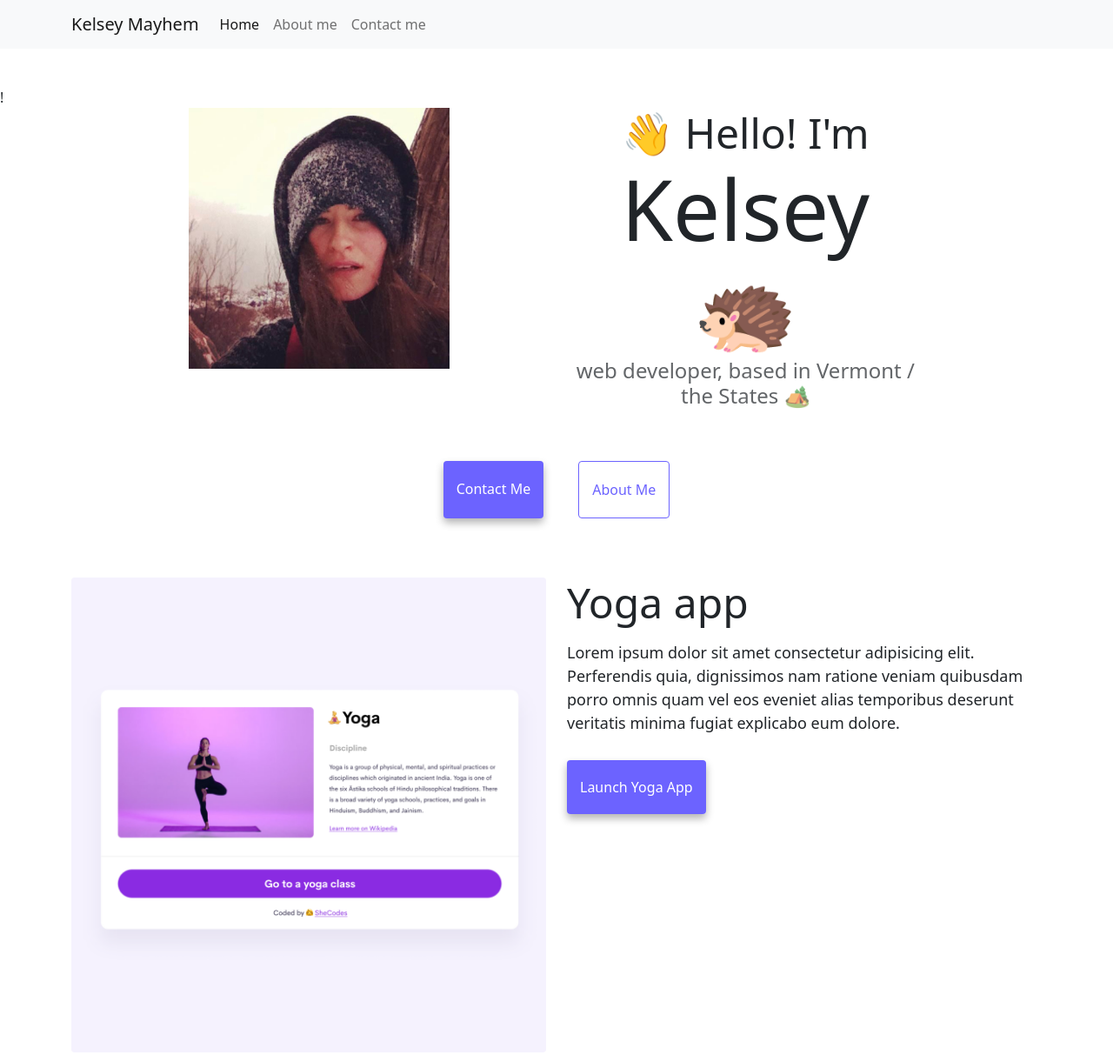
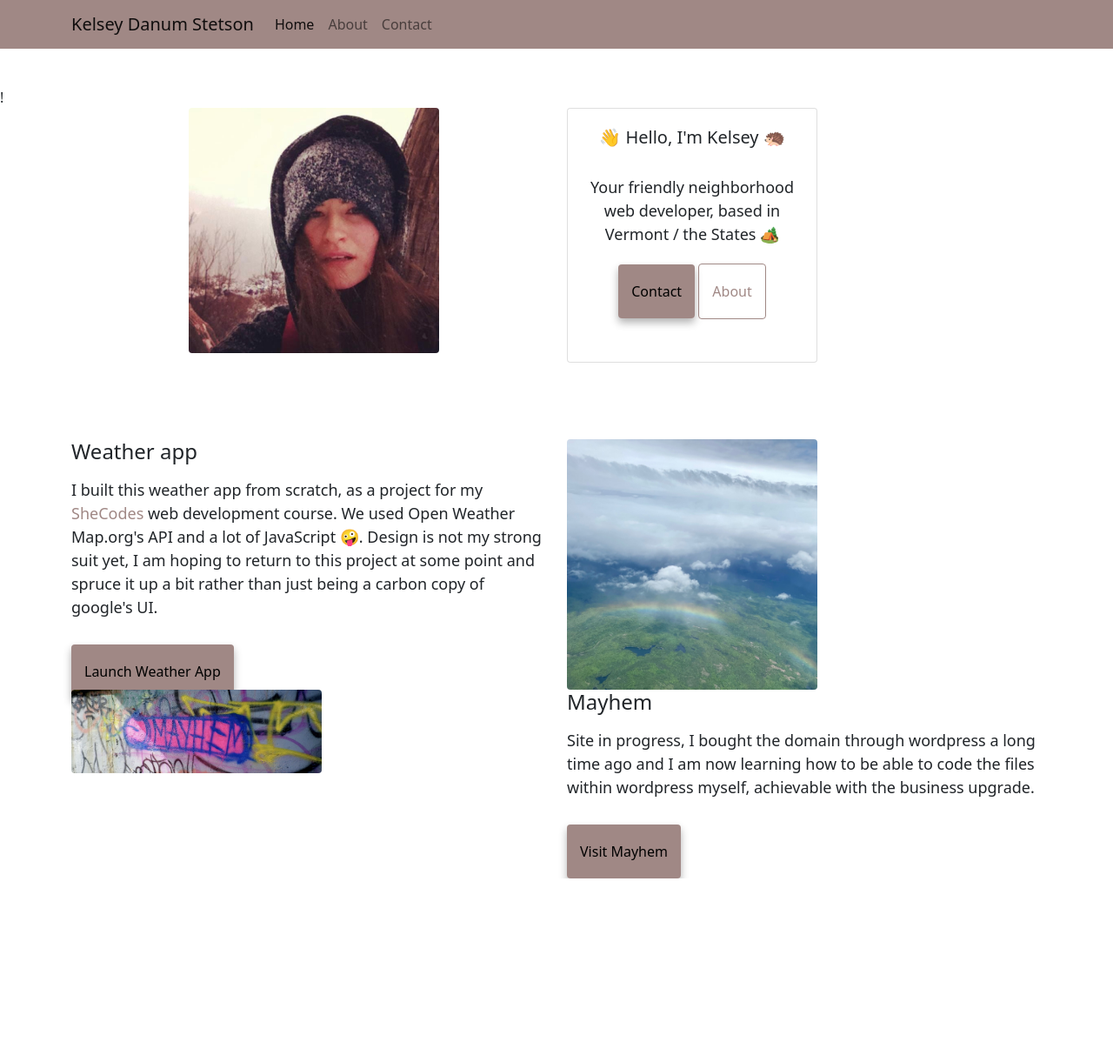
Before and after one commit to kelseymayhem/SheCodes-Portfolio, a website: page index.html in a window 1280 px wide. Shown: the top 1213 px of the page at 87% size. After the commit the page ends 1010 px from the top, so only its background shows below. Drawn offline with nearby package versions, Linux system fonts and the light colour scheme.

Commit message:
home page adjustments

```diff
--- a/index.html
+++ b/index.html
@@ -17,7 +17,7 @@
 <body>
     <nav class="navbar navbar-expand-lg navbar-light bg-light fixed-top">
         <div class="container">
-            <a class="navbar-brand" href="index.html">Kelsey Mayhem</a>
+            <a class="navbar-brand" href="index.html">Kelsey Danum Stetson</a>
             <button class="navbar-toggler" type="button" data-bs-toggle="collapse" data-bs-target="#navbarNav"
                 aria-controls="navbarNav" aria-expanded="false" aria-label="Toggle navigation">
                 <span class="navbar-toggler-icon"></span>
@@ -28,10 +28,10 @@
                         <a class="nav-link active" aria-current="page" href="index.html">Home</a>
                     </li>
                     <li class="nav-item">
-                        <a class="nav-link" href="about.html">About me</a>
+                        <a class="nav-link" href="about.html">About</a>
                     </li>
                     <li class="nav-item">
-                        <a class="nav-link" href="about.html#contact">Contact me</a>
+                        <a class="nav-link" href="about.html#contact">Contact</a>
                     </li>
                 </ul>
             </div>
@@ -39,69 +39,55 @@
     </nav>
     <div class="row justify-content-center">
         <div class="col-4">
-        <img src="images/profile.jpg" alt="profile picture, hiking buck mountain, snowy background" width="300" height="300">
+        <img src="images/profile.jpg" class="img-fluid rounded" alt="profile picture, hiking buck mountain, snowy background" width="288" height="288">
         </div>
         <div class="col-4">
-        <h2 class="text-center">👋  Hello! I'm</h2>
-    <h1 class="text-center">Kelsey 🦔</h1>
-    <h3 class="text-center">web developer, based in Vermont / the States 🏕</h3>
+            <div class="card text-center" style="width: 18rem;">
+                <div class="card-body">
+                    <h5 class="card-title">👋  Hello, I'm Kelsey 🦔</h5>
+                    <br>
+                    <p class="card-text">Your friendly neighborhood web developer, based in Vermont / the States 🏕</p>
+                    <br>
+                    <a href="about.html#contact" class="primary-link">Contact</a>
+                    <a href="about.html" class="secondary-link">About</a>
+                    <br>
+                    <br>
+                    <br>
+                </div>
+            </div>
         </div>
     </div>
 
 
     <div class="navigation-links mb-5">
-        <a href="about.html#contact" class="primary-link">Contact me</a>
-        <a href="about.html" class="secondary-link">About me</a>
+
     </div>
     <div class="container">
-        <div class="row">
-            <div class="col-6">
-                <img src="images/yoga.png" class="img-fluid rounded" />
-            </div>
-            <div class="col-6">
-                <h2 class="mb-3">Yoga app</h2>
-                <p>
-                    Lorem ipsum dolor sit amet consectetur adipisicing elit. Perferendis
-                    quia, dignissimos nam ratione veniam quibusdam porro omnis quam vel
-                    eos eveniet alias temporibus deserunt veritatis minima fugiat
-                    explicabo eum dolore.
-                </p>
-                <div class="mt-5">
-                    <a href="#" class="primary-link">Launch Yoga App</a>
-                </div>
-            </div>
-        </div>
-        <div class="row mt-5">
+       <div class="row mt-5">
             <div class="col-6">
                 <h2 class="mb-3">Weather app</h2>
                 <p>
-                    Lorem ipsum dolor sit amet consectetur adipisicing elit. Perferendis
-                    quia, dignissimos nam ratione veniam quibusdam porro omnis quam vel
-                    eos eveniet alias temporibus deserunt veritatis minima fugiat
-                    explicabo eum dolore.
+                  I built this weather app from scratch, as a project for my <a href="https://www.shecodes.io">SheCodes</a> web development course. We used Open Weather Map.org's API and a lot of JavaScript 🤪. Design is not my strong suit yet, I am hoping to return to this project at some point and spruce it up a bit rather than just being a carbon copy of google's UI.
                 </p>
                 <div class="mt-5">
-                    <a href="#" class="primary-link">Launch Weather App</a>
+                    <a href="https://pedantic-mcclintock-42daf5.netlify.app/" target="blank" class="primary-link">Launch Weather App</a>
                 </div>
             </div>
             <div class="col-6">
-                <img src="images/weather.png" class="img-fluid rounded" />
+                <img src="images/rainbow.jpg" class="img-fluid rounded" width="288" height="288" />
             </div>
         </div>
-        <div class="row mt-5">
+        <div class="row">
             <div class="col-6">
-                <img src="images/yogurt.png" class="img-fluid rounded" />
+                <img src="images/mayhem.png" class="img-fluid rounded" width="288"/>
             </div>
             <div class="col-6">
-                <h2 class="mb-3">Yogurt app</h2>
+                <h2 class="mb-3">Mayhem</h2>
                 <p>
-                    Lorem ipsum dolor sit amet consectetur adipisicing elit. Perferendis
-                    quia, dignissimos nam ratione veniam quibusdam porro omnis quam vel
-                    eos eveniet alias temporibus deserunt veritatis minima fugiat
-                    explicabo eum dolore.
+                 Site in progress, I bought the domain through wordpress a long time ago and I am now learning how to be able to code the files within wordpress myself, achievable with the business upgrade.
                 </p>
                 <div class="mt-5">
-                    <a href="#" class="primary-link">Launch Weather App</a>
+                    <a href="https://www.kelseymayhem.com" class="primary-link">Visit Mayhem</a>
                 </div>
             </div>
         </div>
--- a/style.css
+++ b/style.css
@@ -1,5 +1,5 @@
 :root {
-  --primary-color: #6c63ff;
+  --primary-color: #a08885;
   --secondary-color: #f5f2fe;
   --box-shadow: 0 5px 10px rgba(0, 0, 0, 0.3);
 }
@@ -15,11 +15,11 @@ h3 {
 }
 
 h1 {
-  font-size: 96px;
+  font-size: 48px;
 }
 
 h2 {
-  font-size: 48px;
+  font-size: 24px;
 }
 
 h3 {
@@ -30,6 +30,15 @@ h3 {
 p {
   font-size: 18px;
   line-height: 1.5;
+}
+
+a {
+  text-decoration: none;
+  color: var(--primary-color);
+}
+
+.navbar {
+  background-color: #a08885 !important;
 }
 
 .navigation-links {
@@ -49,7 +58,7 @@ p {
   text-transform: capitalize;
   background: var(--primary-color);
   box-shadow: var(--box-shadow);
-  color: white;
+  color: black;
 }
 
 .secondary-link {
@@ -86,3 +95,8 @@ p {
 .email-link:hover {
   text-decoration: underline;
 }
+
+.text-center {
+  text-emphasis: center;
+  padding-block: 5px;
+}
```
Also changed, not shown: images/mayhem.png (added), images/rainbow.jpg (added).
